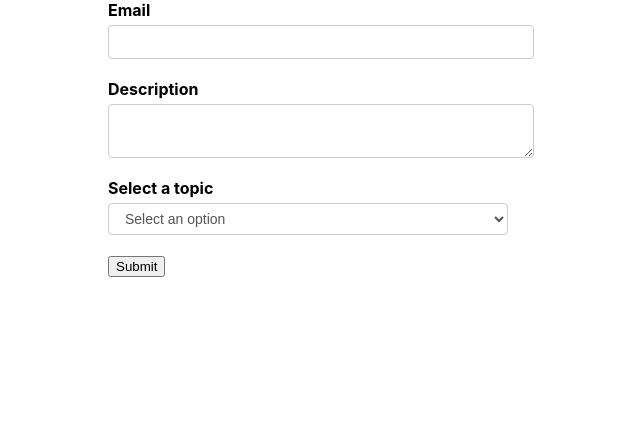
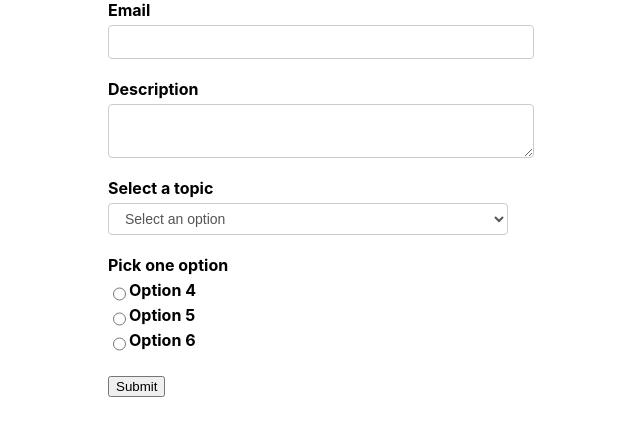
Before and after one commit to lslozano/formik-practice, a React (Create React App) app: page / in a window 1280 px wide. Shown: the top 436 px of the page, without its empty margins (319-959 px from the left). Built offline with nearby package versions, Linux system fonts and the light colour scheme.

Commit message:
Add Radio buttons component. Move to a separate files all of the components of the form

```diff
--- a/src/App.css
+++ b/src/App.css
@@ -30,6 +30,16 @@ select {
   margin-bottom: 20px;
 }
 
+.radio-options-container {
+  display: flex;
+  flex-direction: column;
+}
+
+.radio-option {
+  display: flex;
+  flex-direction: row;
+}
+
 .error {
   color: red;
 }
--- a/src/components/NewForm/FormikContainer.js
+++ b/src/components/NewForm/FormikContainer.js
@@ -9,12 +9,14 @@ const FormikContainer = () => {
     email: "",
     description: "",
     selectOption: "",
+    radioOption: "",
   };
 
   const validationSchema = Yup.object({
     email: Yup.string().required("Required").email(),
     description: Yup.string().required("Required"),
     selectOption: Yup.string().required("Required"),
+    radioOption: Yup.string().required("Required"),
   });
 
   const onSubmit = (values) => console.log("Form data:", values);
@@ -25,6 +27,12 @@ const FormikContainer = () => {
     { name: 'Option 2', value: 'option2'},
     { name: 'Option 3', value: 'option3'},
   ];
+
+  const radioOptions = [
+    {name: 'Option 4', value: 'option4'},
+    {name: 'Option 5', value: 'option5'},
+    {name: 'Option 6', value: 'option6'},
+  ]
 
   return (
     <Formik
@@ -54,6 +62,13 @@ const FormikContainer = () => {
               name="selectOption"
               options={dropdownOptions}
             />
+            <FormikControl
+              control="radio"
+              type="radio"
+              label="Pick one option"
+              name="radioOption"
+              options={radioOptions}
+            />
             <button type="submit">Submit</button>
           </Form>
         );
--- a/src/components/NewForm/FormikControl.js
+++ b/src/components/NewForm/FormikControl.js
@@ -1,8 +1,9 @@
 import React from "react";
 
-import Input from "./Input";
-import Textarea from "./Textarea";
-import Select from "./Select";
+import Input from "./FormikFields/Input";
+import Textarea from "./FormikFields/Textarea";
+import Select from "./FormikFields/Select";
+import RadioButtons from "./FormikFields/RadioButtons";
 
 const FormikControl = ({ control, type, label, name, options }) => {
   switch (control) {
@@ -13,6 +14,7 @@ const FormikControl = ({ control, type, label, name, options }) => {
     case "select":
       return <Select type={type} label={label} name={name} options={options} />;
     case "radio":
+      return <RadioButtons type={type} label={label} name={name} options={options} />;
     case "checkbox":
     case "date":
     default:
--- a/src/components/NewForm/Input.js
+++ b/src/components/NewForm/FormikFields/Input.js
@@ -1,6 +1,6 @@
 import React from 'react';
 import { Field, ErrorMessage } from 'formik';
-import TextError from './TextError';
+import TextError from '../TextError';
 
 const Input = ({ type, label, name }) => {
   return (
--- /dev/null
+++ b/src/components/NewForm/FormikFields/RadioButtons.js
@@ -0,0 +1,36 @@
+import React from "react";
+import { Field, ErrorMessage } from "formik";
+import TextError from "../TextError";
+
+const RadioButtons = ({ type, label, name, options }) => {
+  const createRadioOptions = (option, field) => {
+    const { name, value } = option;
+
+    return (
+      <div key={value} className="radio-option">
+        <input
+          type={type}
+          id={value}
+          name={field.name}
+          onBlur={field.onBlur}
+          onChange={field.onChange}
+          value={value}
+          checked={field.value === option.value}
+        />
+        <label htmlFor={value}>{name}</label>
+      </div>
+    );
+  };
+
+  return (
+    <div className="form-control radio-options-container">
+      <label htmlFor={name}>{label}</label>
+      <Field id={name} name={name}>
+        {({ field }) => options.map((option) => createRadioOptions(option, field))}
+      </Field>
+      <ErrorMessage name={name} component={TextError} />
+    </div>
+  );
+};
+
+export default RadioButtons;
--- a/src/components/NewForm/Select.js
+++ b/src/components/NewForm/FormikFields/Select.js
@@ -1,10 +1,10 @@
 import React from "react";
 import { Field, ErrorMessage } from "formik";
-import TextError from "./TextError";
+import TextError from "../TextError";
 
 const Select = ({ type, label, name, options }) => {
-  const option = (option) => {
-    const { value, name } = option;
+  const createOption = (option) => {
+    const { name, value } = option;
     return (
       <option key={value} value={value}>
         {name}
@@ -16,7 +16,7 @@ const Select = ({ type, label, name, options }) => {
     <div className='form-control'>
       <label htmlFor={name}>{label}</label>
       <Field as={type} id={name} name={name}>
-        {options.map(option)}
+        {options.map(createOption)}
       </Field>
       <ErrorMessage name={name} component={TextError} />
     </div>
--- a/src/components/NewForm/Textarea.js
+++ b/src/components/NewForm/FormikFields/Textarea.js
@@ -1,6 +1,6 @@
 import React from 'react'
 import { Field, ErrorMessage } from 'formik';
-import TextError from './TextError'
+import TextError from '../TextError'
 
 const Textarea = ({ type, label, name }) => {
   return (
```
